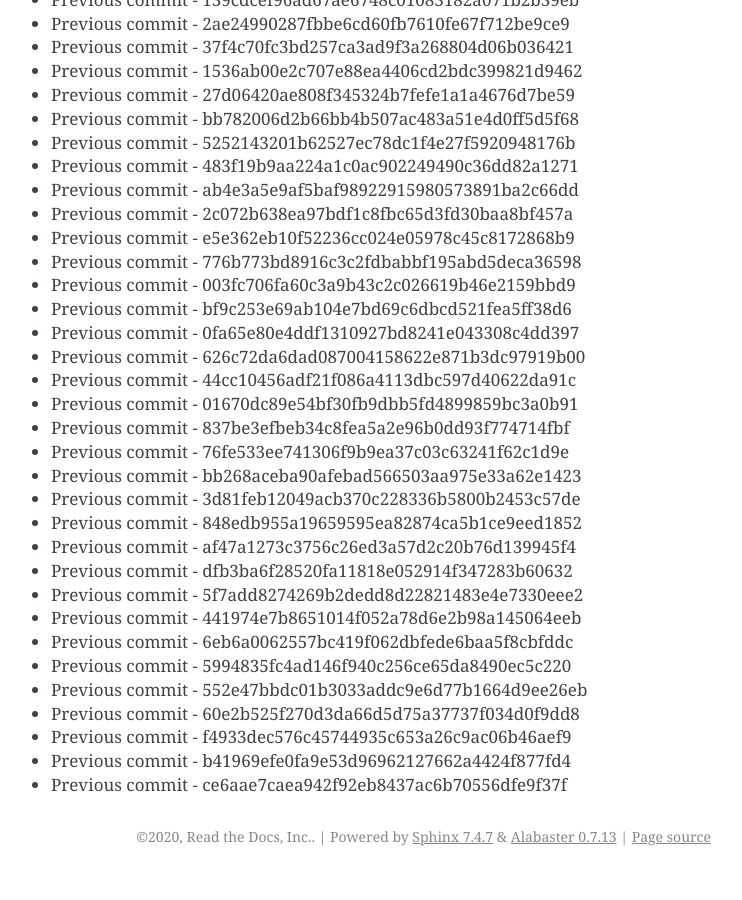
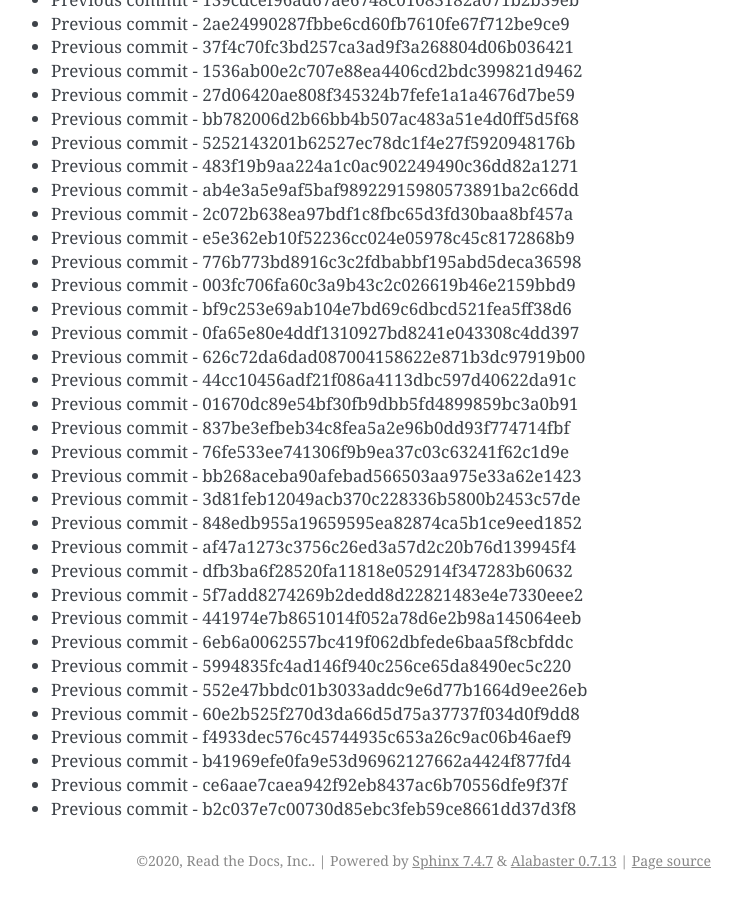
Before and after one commit to readthedocs/rtd-git-stresstest, a Sphinx documentation site: the page built from docs/updates.rst, in a window 1280 px wide and 900 px high, scrolled down 95058 px. Shown: the whole window, without its empty margins (399-1141 px from the left). Built offline with Sphinx 7.4.7, drawn with Linux system fonts in a browser that asks for light colours; before the commit the page ends 95934 px from its top, so only the background shows below that.

Commit message:
Generating commit from previous: b2c037e7c00730d85ebc3feb59ce8661dd37d3f8

```diff
--- a/docs/updates.rst
+++ b/docs/updates.rst
@@ -4026,3 +4026,4 @@ It can be tested for any performance characteristics.
 * Previous commit - f4933dec576c45744935c653a26c9ac06b46aef9
 * Previous commit - b41969efe0fa9e53d96962127662a4424f877fd4
 * Previous commit - ce6aae7caea942f92eb8437ac6b70556dfe9f37f
+* Previous commit - b2c037e7c00730d85ebc3feb59ce8661dd37d3f8
```
